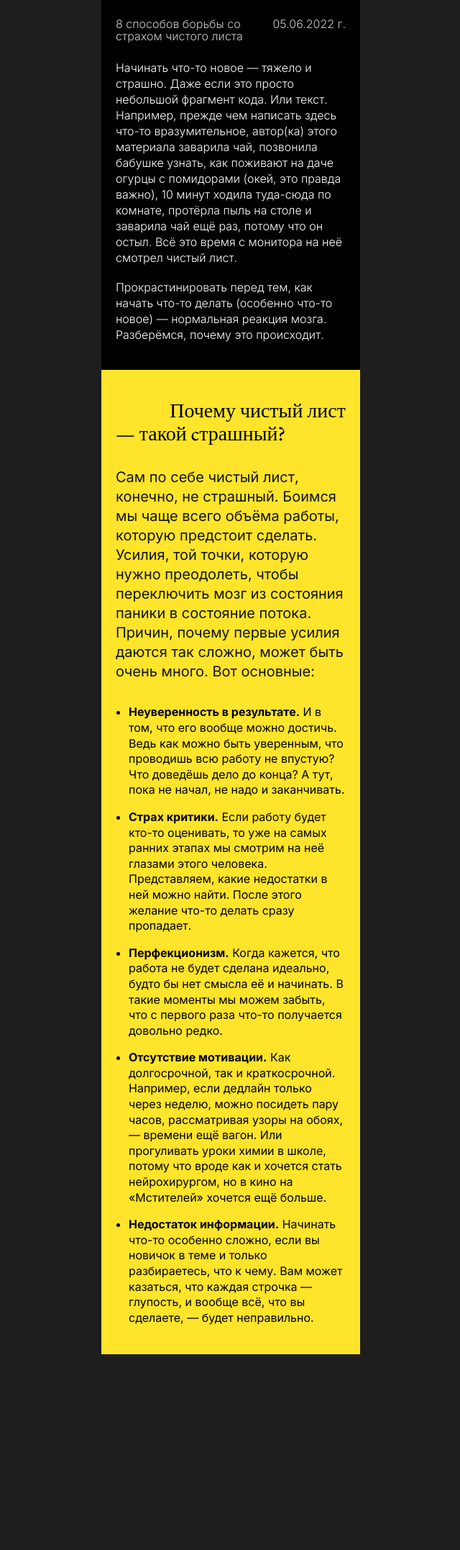
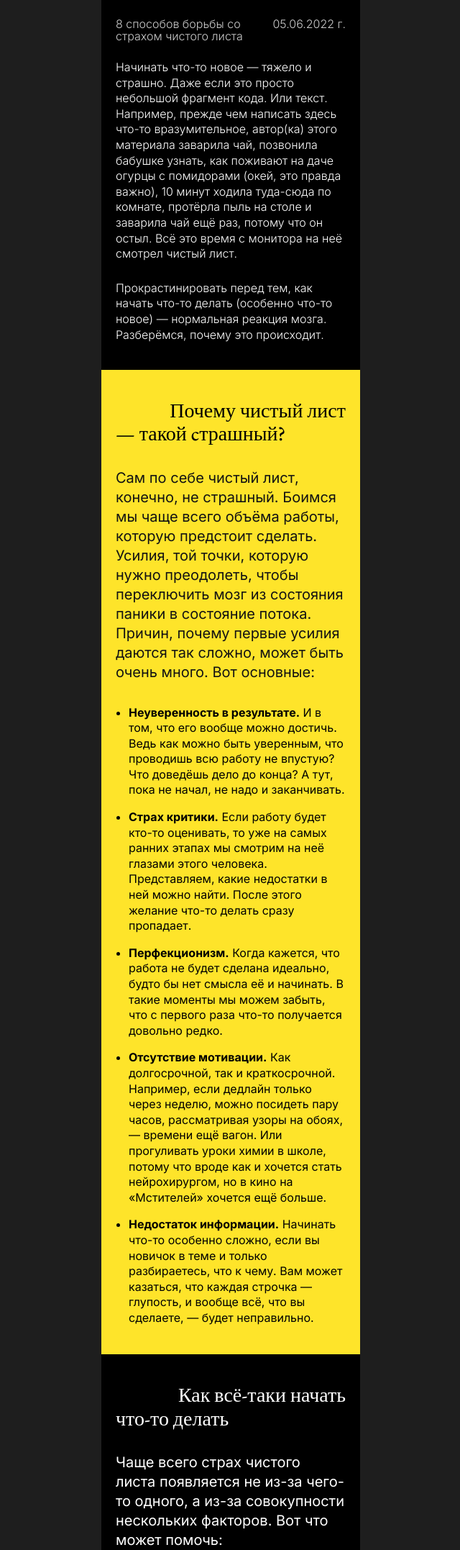
Before and after one commit to EgorKorotkikh/s-chistogo-lista, a plain HTML site: page index.html in a window 1280 px wide. Shown: the part 368-2522 px from the top of the page at 72% size, without its empty margins (319-959 px from the left). Before the commit the page ends 2250 px from the top, so only its background shows below. Drawn offline with nearby package versions, Linux system fonts and the light colour scheme.

Commit message:
Проверка VS Code

```diff
--- a/index.html
+++ b/index.html
@@ -118,6 +118,16 @@
           </li>
         </ul>
       </section>
+      <section class="how-to container content-section_theme_dark">
+        <h3 class="content-section__subtitle">
+          <span class="accent-span text-right">Как всё-таки начать</span>
+          <span class="accent-span">что-то делать</span>
+        </h2>
+        <p class="content-section__introduction">
+          Чаще всего страх чистого<br> листа появляется не из-за чего-то одного,
+          а из-за совокупности нескольких факторов. Вот что может помочь:
+        </p>
+      </section>
     </main>
 </body>
 </html>
--- a/style.css
+++ b/style.css
@@ -1,8 +1,8 @@
 body{
   font-family: "Inter", serif;
-  font-optical-sizing: auto;
   font-weight: 300;
   font-style: normal;
+  font-optical-sizing: auto;
 }
 
 .container{
@@ -10,8 +10,8 @@ body{
   width: 100%;
   max-width: 360px;
   margin: auto;
+  padding-right: 20px;
   padding-left: 20px;
-  padding-right: 20px;
 }
 
 .content-section_theme_dark{
@@ -19,11 +19,11 @@ body{
 }
 
 .header{
+  display: flex;
+  justify-content: space-between;
+  min-height: 132px;
   padding-top: 24px;
   padding-bottom: 24px;
-  min-height: 132px;
-  display: flex;
-  justify-content: space-between;
 }
 
 .header__logo{
@@ -45,9 +45,9 @@ body{
 }
 
 .header__menu-item_active .header__menu-link{
+  border: none;
   text-decoration: none;
   cursor: default;
-  border: none;
 }
 
 .header__menu-item:last-child{
@@ -60,22 +60,22 @@ body{
 }
 
 .main__title{
+  padding-top: 7px;
+  padding-bottom: 30px;
   background-image: url(/images/cover.svg);
   background-repeat: no-repeat;
+  background-position: right center;
   background-size: 95% auto;
-  background-position: right center;
-  padding-top: 7px;
-  padding-bottom: 30px;
 }
 
 .cover__title{
+  color: #fff;
   font-family: "EB Garamond", serif;
+  font-weight: 400;
+  font-size: 72px;
+  font-style: normal;
+  line-height: 1;
   font-optical-sizing: auto;
-  font-weight: 400;
-  font-style: normal;
-  font-size: 72px;
-  color: #fff;
-  line-height: 1;
 }
 
 span{
@@ -91,26 +91,26 @@ span{
 }
 
 .intro{
+  padding-top: 8px;
+  padding-bottom: 38px;
+  color: #fff;
   font-family: "Inter", serif;
   font-weight: 300;
   font-style: normal;
   line-height: 1;
-  color: #fff;
-  padding-top: 8px;
-  padding-bottom: 38px;
 }
 
 .intro__heading{
-  color: #cccccc;
   display: flex;
   justify-content: space-between;
   margin-bottom: 24px;
+  color: #cccccc;
   line-height: 17px;
 }
 
 .intro__title{
+  font-weight: 300;
   font-size: 16px;
-  font-weight: 300;
 }
 
 .intro__date{
@@ -118,47 +118,46 @@ span{
 }
 
 .intro__main-text{
+  color: #fff;
   font-family: "Inter", serif;
   font-style: normal;
-  color: #fff;
-  line-height: 22px;
-}
-
-.intro__main-text p:first-child{
-  padding-bottom: 19px;
+  line-height: 1.35;
+  display: flex;
+  flex-direction: column;
+  gap: 26px;
 }
 
 .reasons{
-  background-color: #FEE42A;
   padding-top: 40px;
   padding-bottom: 40px;
+  background-color: #FEE42A;
 }
 
 .content-section__subtitle{
+  margin-bottom: 32px;
   font-family: "EB Garamond", serif;
+  font-weight: 500;
+  font-size: 28px;
+  font-style: normal;
+  line-height: 115%;
   font-optical-sizing: auto;
-  font-weight: 500;
-  font-style: normal;
-  font-size: 28px;
-  line-height: 115%;
-  margin-bottom: 32px;
 }
 
 .content-section__introduction{
+  color: #fff;
+  color: #131313;
   font-family: "Inter", serif;
+  font-weight: 400;
+  font-size: 20px;
   font-style: normal;
-  color: #fff;
   line-height: 27px;
-  font-weight: 400;
-  color: #131313;
-  font-size: 20px;
 }
 
 .content-section__list{
-  margin-top: 32px;
   display: flex;
   flex-direction: column;
   gap: 16px;
+  margin-top: 32px;
   padding-left: 18px;
   line-height: 1.35;
 }
@@ -170,6 +169,22 @@ span{
 }
 
 .content-section__list-accent{
+  display: inline-block;
   font-weight: bold;
-  display: inline-block;
 }
+
+.how-to{
+  padding-top: 40px;
+}
+
+.how-to .content-section__subtitle{
+  color: #fff;
+}
+
+.how-to .content-section__introduction{
+  color: #fff;
+  font-family: "Inter", serif;
+  font-weight: 400;
+  font-size: 20px;
+  line-height: 1.35;
+}
```
